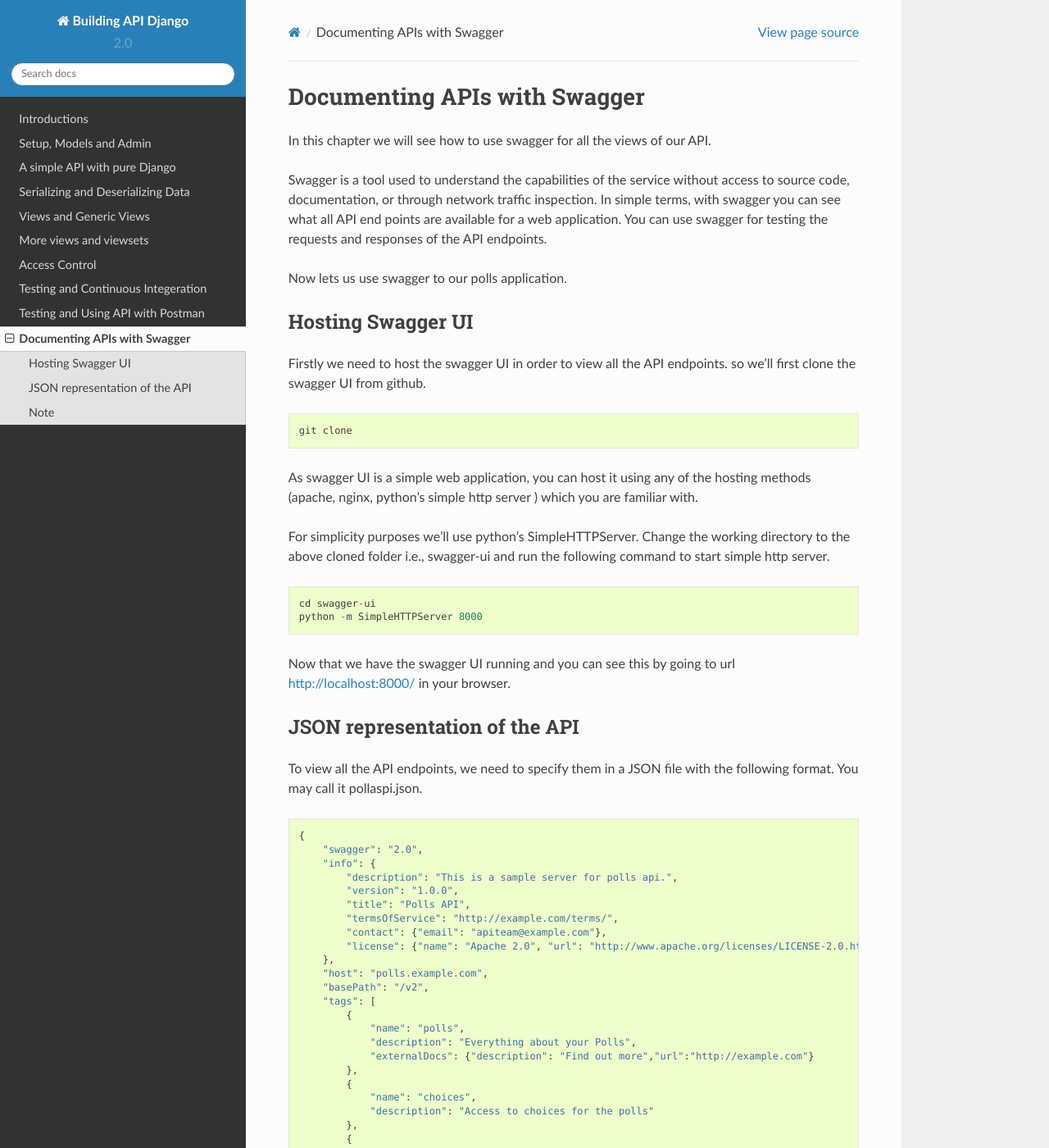
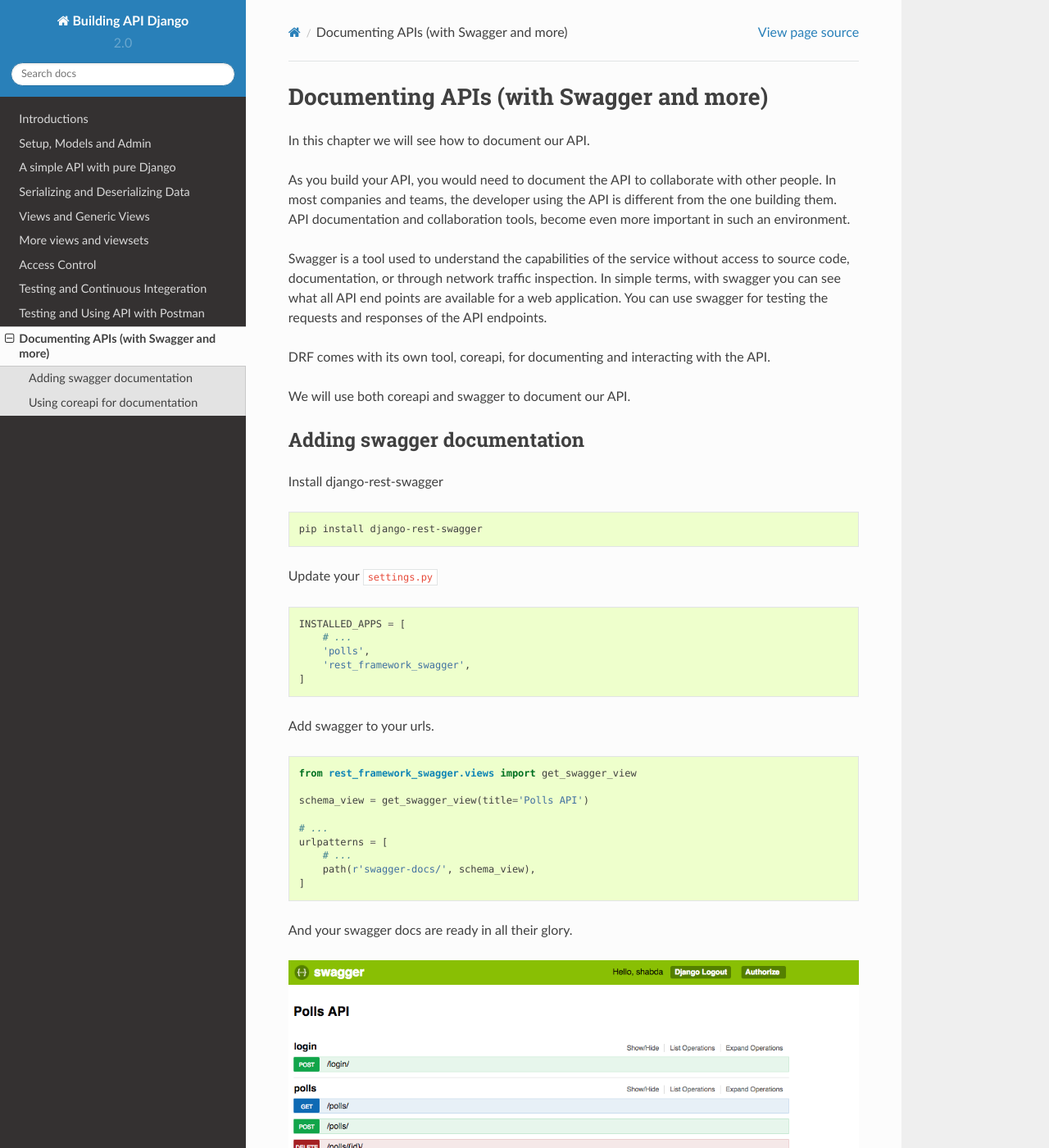
Before and after one commit to agiliq/building-api-django, a Sphinx documentation site: the page built from docs/swagger.rst, in a window 1280 px wide and 1400 px high. Shown: the whole window at 82% size. Built offline with Sphinx 7.4.7 and the Read the Docs theme 2.0.0, drawn with Linux system fonts in a browser that asks for light colours; some of the changed text lies outside the part shown.

Commit message:
Finished docs chapter

```diff
--- a/docs/swagger.rst
+++ b/docs/swagger.rst
@@ -1,176 +1,79 @@
-Documenting APIs with Swagger
-=============================
+Documenting APIs (with Swagger and more)
+==========================================================
 
-In this chapter we will see how to use swagger for all the views of our API.
+In this chapter we will see how to document our API.
+
+As you build your API, you would need to document the API to collaborate with other people. In most companies and teams, the developer using the API is different from the one building them. API documentation and collaboration tools, become even more important in such an environment.
 
 Swagger is a tool used to understand the capabilities of the service without access to source code, documentation, or through network traffic inspection. In simple terms, with swagger you can see what all API end points are available for a web application. You can use swagger for testing the requests and responses of the API endpoints.
 
-Now lets us use swagger to our polls application.
+DRF comes with its own tool, coreapi, for documenting and interacting with the API.
 
-Hosting Swagger UI
-----------------------
+We will use both coreapi and swagger to document our API.
 
-Firstly we need to host the swagger UI in order to view all the API endpoints. so we'll first clone the swagger UI from github.
+
+
+Adding swagger documentation
+-----------------------------
+
+Install django-rest-swagger
+
+.. code-block:: bash
+
+    pip install django-rest-swagger
+
+Update your :code:`settings.py`
 
 .. code-block:: python
 
-    git clone
+    INSTALLED_APPS = [
+        # ...
+        'polls',
+        'rest_framework_swagger',
+    ]
 
-As swagger UI is a simple web application, you can host it using any of the hosting methods (apache, nginx, python's simple http server ) which you are familiar with.
-
-For simplicity purposes we'll use python's SimpleHTTPServer. Change the working directory to the above cloned folder i.e., swagger-ui and run the following command to start simple http server.
+Add swagger to your urls.
 
 .. code-block:: python
 
-    cd swagger-ui
-    python -m SimpleHTTPServer 8000
+    from rest_framework_swagger.views import get_swagger_view
 
-Now that we have the swagger UI running and you can see this by going to url http://localhost:8000/ in your browser.
+    schema_view = get_swagger_view(title='Polls API')
+
+    # ...
+    urlpatterns = [
+        # ...
+        path(r'swagger-docs/', schema_view),
+    ]
+
+And your swagger docs are ready in all their glory.
+
+.. image:: swagger.png
 
 
-JSON representation of the API
----------------------------------
+Using coreapi for documentation
+--------------------------------
 
-To view all the API endpoints, we need to specify them in a JSON file with the following format. You may call it pollaspi.json.
+
+Install coreapi
+
+.. code-block:: bash
+
+    pip install coreapi
+
+
+Add coreapi urls to your urls.
 
 .. code-block:: python
 
-    {
-        "swagger": "2.0",
-        "info": {
-            "description": "This is a sample server for polls api.",
-            "version": "1.0.0",
-            "title": "Polls API",
-            "termsOfService": "http://example.com/terms/",
-            "contact": {"email": "apiteam@example.com"},
-            "license": {"name": "Apache 2.0", "url": "http://www.apache.org/licenses/LICENSE-2.0.html"}
-        },
-        "host": "polls.example.com",
-        "basePath": "/v2",
-        "tags": [
-            {
-                "name": "polls",
-                "description": "Everything about your Polls",
-                "externalDocs": {"description": "Find out more","url":"http://example.com"}
-            },
-            {
-                "name": "choices",
-                "description": "Access to choices for the polls"
-            },
-            {
-                "name": "user",
-                "description": "Operations about user",
-                "externalDocs": {"description": "Find out more about our store","url":"http://example.com"}
-            }
-        ],
-        "schemes": ["http"],
-        "paths": {
-            "/polls": {
-                "get": {
-                    "tags": ["poll"],
-                    "summary": "Get all the polls",
-                    "description": "",
-                    "operationId": "pollList",
-                    "consumes": ["application/json","application/xml"],
-                    "produces": ["application/xml","application/json"],
-                    "parameters": [{
-                        "in": "query",
-                        "name": "body",
-                        "description": "Get all the polls.",
-                        "required": false,
-                        "schema":{"$ref":"#/pollsapi/Poll"}
-                    }],
-                    "responses": {"200":{"description":"Successfull operation"}},
-                },
-                "post":{
-                    "tags": ["poll"],
-                    "summary": "Create a new poll",
-                    "description": "Creates a new poll.",
-                    "operationId": "createPoll",
-                    "consumes":["application/json","application/xml"],
-                    "produces":["application/xml","application/json"],
-                    "parameters":[{
-                        "in":"query",
-                        "name":"body",
-                        "description": "Poll object that needs to be added.",
-                        "required": true,
-                        "schema": {"$ref":"#/pollsapi/Poll"}
-                    }],
-                    "responses": {
-                        "200": {"description":"Poll created successfully"}
-                    }
-                }
-            },
-            "/choices": {
-                "get": {
-                    "tags": ["choice"],
-                    "summary": "Get all the choices",
-                    "description": "",
-                    "operationId": "choiceList",
-                    "consumes": ["application/json","application/xml"],
-                    "produces": ["application/xml","application/json"],
-                    "parameters": [{
-                        "in": "query",
-                        "name": "body",
-                        "description": "Get all the choices.",
-                        "required": false,
-                        "schema":{"$ref":"#/pollsapi/Choice"}
-                    }],
-                    "responses": {"200":{"description":"Successfull operation"}},
-                },
-                "post":{
-                    "tags": ["choice"],
-                    "summary": "Create a new choice",
-                    "description": "Creates a new choice.",
-                    "operationId": "createChoice",
-                    "consumes":["application/json","application/xml"],
-                    "produces":["application/xml","application/json"],
-                    "parameters":[{
-                        "in":"query",
-                        "name":"body",
-                        "description": "Choice object that needs to be added.",
-                        "required": true,
-                        "schema": {"$ref":"#/pollsapi/Poll"}
-                    }],
-                    "responses": {
-                        "200": {"description":"Poll created successfully"}
-                    }
-                }
-            }
-        }
-    }
+    from rest_framework.documentation import include_docs_urls
+    # ...
 
+    urlpatterns = [
+        # ...
+        path(r'docs/', include_docs_urls(title='Polls API')),
+    ]
 
-This JSON file should also be available/hosted somewhere in order to access from swagger UI.
+And your coreapi docs are ready in all their glory.
 
-Lets use the same python's SimpleHTTPServer for hosting this JSON file but on a different port. In your terminal cd to the directory where the JSON file is located and run the following command.
-
-.. code-block:: python
-
-    python -m SimpleHTTPServer 8001
-
-
-Now open the swagger UI in your browser from http://localhost:8000/ and enter http://localhost:8000/pollsapi.json in the url textbox and click explore to view all the API endpoints of the service.
-
-
-Note
---------
-
-You may get errors while running both swagger and the JSON file with SimpleHTTPServer locally saying "It may not have the appropriate access-control-origin settings." That's because the server running swagger doesn't have access over the other server. In order to resolve this, we need give the access control. We can do this by writing a custom class and running the server using this. We'll write the custom class in a separate file called simple-cors-http-server.py.
-
-
-.. code-block:: python
-
-    #! /usr/bin/env python2
-    from SimpleHTTPServer import SimpleHTTPRequestHandler
-    import BaseHTTPServer
-
-    class CORSRequestHandler (SimpleHTTPRequestHandler):
-        def end_headers (self):
-            self.send_header('Access-Control-Allow-Origin', '*')
-            SimpleHTTPRequestHandler.end_headers(self)
-
-    if __name__ == '__main__':
-        BaseHTTPServer.test(CORSRequestHandler, BaseHTTPServer.HTTPServer)
-
-Now we may run this (simple-cors-http-server.py) file to serve the JSON file, which will allow swagger UI to access this file.
+.. image:: coreapi.png
```
Also changed, not shown: docs/coreapi.png (added), docs/swagger.png (added), 2 other files.
